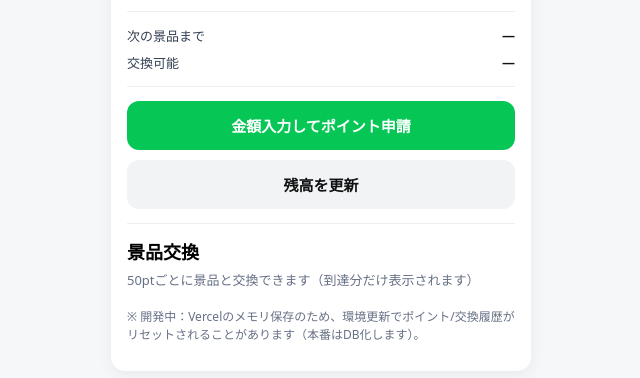
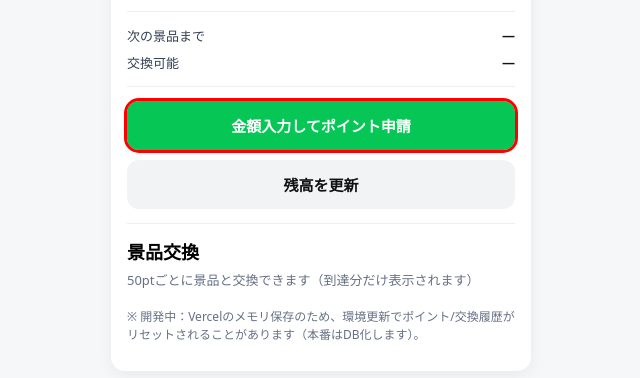
Before and after one commit to astasksusaki-png/miniapp-starter, a website: page index.html in a window 1280 px wide. Shown: the part 118-496 px from the top of the page, without its empty margins (319-959 px from the left). Drawn offline with Linux system fonts and the light colour scheme; a script that the page names is missing.

Commit message:
Update index.html

```diff
--- a/index.html
+++ b/index.html
@@ -51,6 +51,8 @@
 .card, .wrap {
   position: relative;
 }
+* { outline: 0; }
+#goAmount { outline: 3px solid red; }
 
   </style>
 </head>
```
